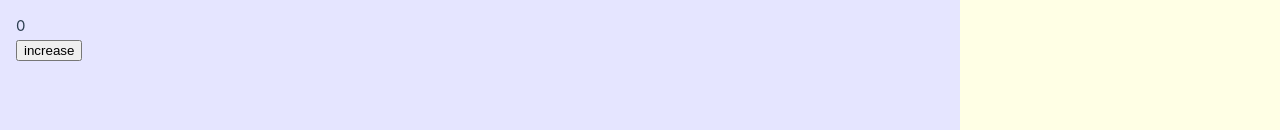
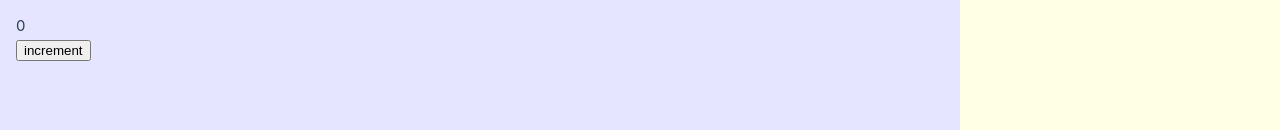
Before and after one commit to Vsevolod-Shustov/seven-guis, a Vue app: page /counter/basic in a window 1280 px wide. Shown: the part 180-310 px from the top of the page. Built offline with nearby package versions, Linux system fonts and the light colour scheme; the HTML template or start-up script is replaced by a standard one.

Commit message:
change all counters' button text to 'increment'

```diff
--- a/src/views/counter/CounterBasicView.vue
+++ b/src/views/counter/CounterBasicView.vue
@@ -16,7 +16,7 @@ const handleClick = function () {
 
 <template>
   <p>{{ count }}</p>
-  <button @click="handleClick">increase</button>
+  <button @click="handleClick">increment</button>
 </template>
 
 <style></style>
--- a/src/views/counter/CounterComponentChild.vue
+++ b/src/views/counter/CounterComponentChild.vue
@@ -8,5 +8,5 @@ defineEmits(['handleClick'])
 
 <template>
   <p>{{ count }}</p>
-  <button @click="$emit('handleClick')">Click Me</button>
+  <button @click="$emit('handleClick')">increment</button>
 </template>
--- a/src/views/counter/CounterPiniaView.vue
+++ b/src/views/counter/CounterPiniaView.vue
@@ -14,7 +14,7 @@ const handleClick = function () {
 
 <template>
   <p>{{ count }}</p>
-  <button @click="handleClick">increase</button>
+  <button @click="handleClick">increment</button>
 </template>
 
 <style></style>
```
